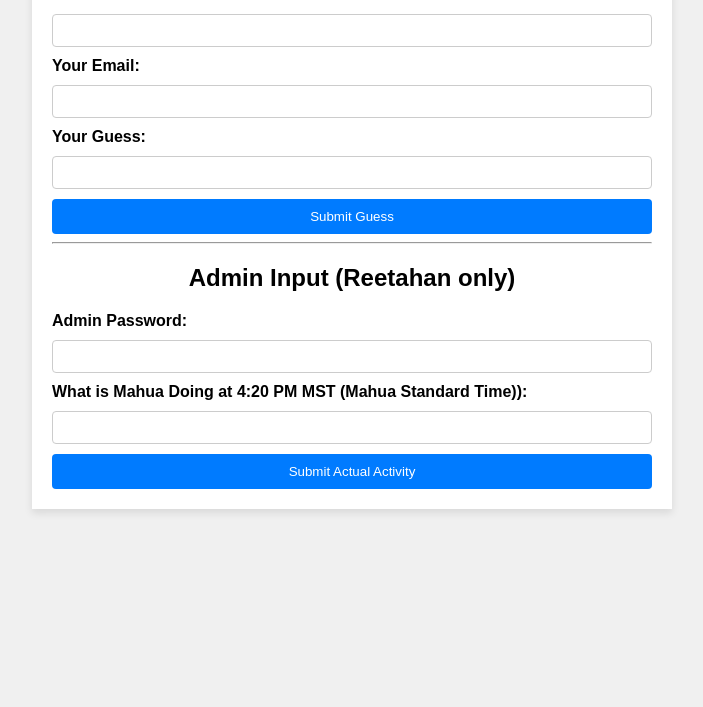
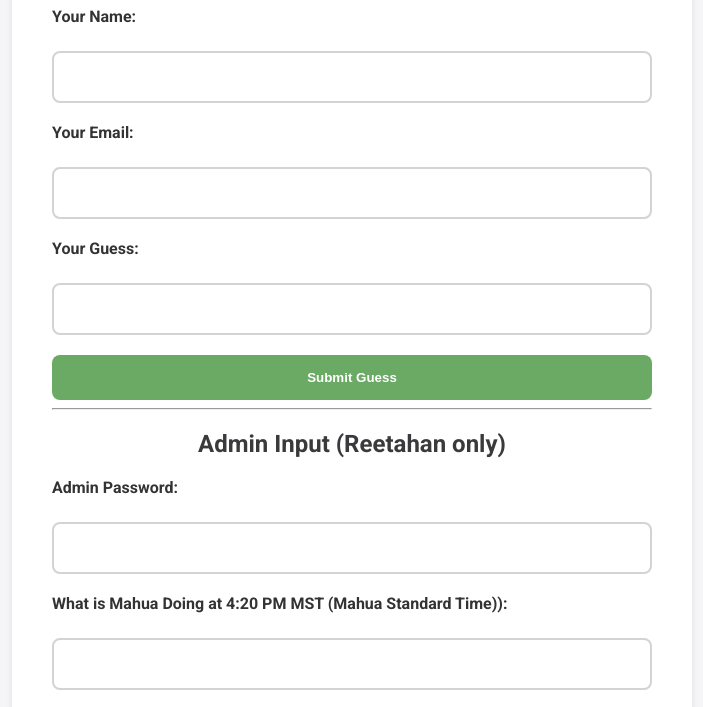
Before and after one commit to glaba/wmdle, a plain HTML site: page frontend/index.html in a window 1280 px wide. Shown: the part 182-889 px from the top of the page, without its empty margins (288-991 px from the left). Before the commit the page ends 800 px from the top, so only its background shows below. Drawn offline with Linux system fonts and the light colour scheme.

Commit message:
Enhance Guess Submission Reliability and Introduce NYT Wordle-Inspired Style (#3)

```diff
--- a/frontend/app.js
+++ b/frontend/app.js
@@ -1,23 +1,35 @@
 const guessForm = document.getElementById('guess-form');
 const adminForm = document.getElementById('admin-form');
+const guessSubmitButton = document.getElementById('guessSubmitButton');
 
 guessForm.addEventListener('submit', async (event) => {
   event.preventDefault();
+  guessSubmitButton.disabled = true;
+  guessSubmitButton.style.backgroundColor = '#ccc';
   const formData = new FormData(guessForm);
   const data = {
     name : formData.get('name'),
     email : formData.get('email'),
     guess : formData.get('guess')
   };
-  await fetch('/api/guess', {
+
+  try {
+    const response = await fetch('/api/guess', {
       method : 'POST',
       headers : {'Content-Type' : 'application/json'},
       body : JSON.stringify(data)
     });
+    if (response.ok != true) {
+      throw new Error(`Something wrong, status: ${response.status}`);
+    }
     document.getElementById('name').value = '';
     document.getElementById('email').value = '';
     document.getElementById('guess').value = '';
     alert('Your guess has been submitted!');
+  } catch (error) {
+    console.error('Error:', error);
+    alert('BBL Drizzy, BBL Drizzzzyyy');
+  }
 });
 
 adminForm.addEventListener('submit', async (event) => {
--- a/frontend/index.html
+++ b/frontend/index.html
@@ -4,6 +4,7 @@
     <meta charset="UTF-8">
     <title>WMDle - What is Mahua Doing?</title>
     <link rel="stylesheet" href="style.css">
+    <link href="https://fonts.googleapis.com/css2?family=Roboto:wght@400;700&display=swap" rel="stylesheet">
 </head>
 <body>
     <div class="container">
@@ -17,7 +18,7 @@
                 <input type="email" id="email" name="email" required>
                 <label for="guess">Your Guess:</label>
                 <input type="text" id="guess" name="guess" required>
-                <button type="submit">Submit Guess</button>
+                <button type="submit" id="guessSubmitButton">Submit Guess</button>
             </form>
         </div>
         <hr>
@@ -28,7 +29,7 @@
                 <input type="password" id="admin-password" name="password" required>
                 <label for="actual">What is Mahua Doing at 4:20 PM MST (Mahua Standard Time)):</label>
                 <input type="text" id="actual" name="actual" required>
-                <button type="submit">Submit Actual Activity</button>
+                <button type="submit" id="adminSubmitButton">Submit Actual Activity</button>
             </form>
         </div>
     </div>
--- a/frontend/style.css
+++ b/frontend/style.css
@@ -1,6 +1,7 @@
 body {
-    font-family: Arial, sans-serif;
-    background-color: #f0f0f0;
+    font-family: 'Roboto', 'Arial', sans-serif;
+    background-color: #f5f5f7;
+    color: #333;
     margin: 0;
     padding: 20px;
 }
@@ -8,40 +9,52 @@ body {
 .container {
     max-width: 600px;
     margin: auto;
-    background-color: #fff;
-    padding: 20px;
-    box-shadow: 0 4px 8px rgba(0, 0, 0, 0.1);
+    background-color: #ffffff;
+    padding: 40px;
+    box-shadow: 0 4px 6px rgba(0, 0, 0, 0.1);
+    border-radius: 10px;
 }
 
 h1, h2 {
     text-align: center;
+    color: #3a3a3c;
 }
 
 form {
     display: flex;
     flex-direction: column;
-    gap: 10px;
+    gap: 20px;
 }
 
 label {
     font-weight: bold;
+    margin-bottom: 5px;
 }
 
 input[type="text"], input[type="email"], input[type="password"] {
-    padding: 8px;
-    border: 1px solid #ccc;
-    border-radius: 4px;
+    padding: 15px;
+    border: 2px solid #d3d3d5;
+    border-radius: 8px;
+    font-size: 16px;
 }
 
 button {
-    padding: 10px;
-    background-color: #007BFF;
+    padding: 15px;
+    background-color: #6aaa64;
     color: white;
     border: none;
-    border-radius: 4px;
+    border-radius: 8px;
     cursor: pointer;
+    font-weight: bold;
+    transition: background-color 0.3s;
 }
 
 button:hover {
-    background-color: #0056b3;
+    background-color: #538d4e;
 }
+
+button:disabled {
+    background-color: #787c7e;
+    color: #f0f0f3;
+    cursor: not-allowed;
+}
```
Lines whose indentation alone changed are shown as unchanged.
